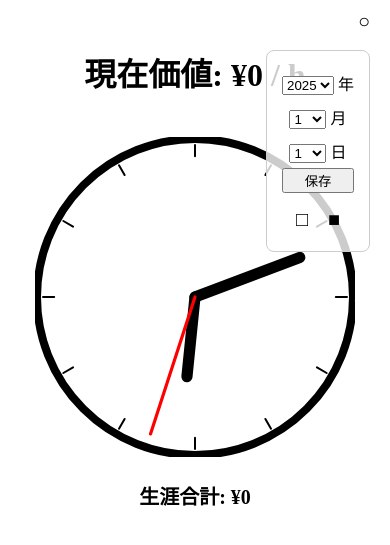
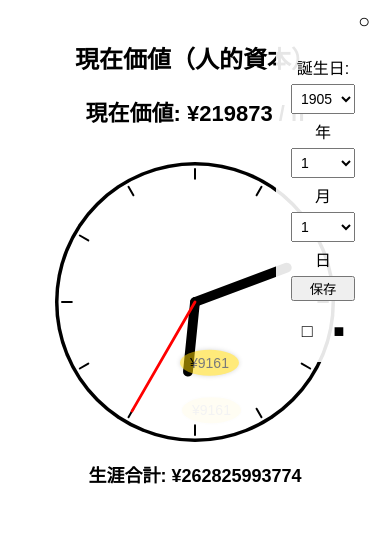
Before and after one commit to babaginji/invest_clock, a Flask app: page / in a window 390 px wide. Shown: the top 545 px of the page. Run offline with Flask 3, Linux system fonts and the light colour scheme.

Commit message:
Fix responsive design for mobile

```diff
--- a/static/style.css
+++ b/static/style.css
@@ -1,76 +1,102 @@
-body.light-theme{
-    --bg-color:#ffffff;
-    --text-color:#000000;
+/* --- 全体コンテナ --- */
+body {
+    font-family: Arial, sans-serif;
+    background-color: white;
+    color: black;
+    margin: 0;
+    padding: 0;
+    text-align: center;
 }
-body.dark-theme{
-    --bg-color:#000000;
-    --text-color:#ffffff;
+
+.container {
+    max-width: 800px;
+    margin: 0 auto;
+    padding: 20px;
 }
-body{
-    background-color: var(--bg-color);
-    color: var(--text-color);
-    transition: background-color 0.3s,color 0.3s;
+
+/* --- 誕生日入力ボックス --- */
+.birthday-box {
+    position: absolute;
+    top: 40px;
+    right: 20px;
+    background: rgba(255,255,255,0.9);
+    padding: 15px;
+    border-radius: 8px;
+    display: flex;
+    flex-direction: column;
+    gap: 5px;
+    z-index: 10;
 }
-.container{
-    text-align:center;
-    padding:20px;
+
+.birthday-box select {
+    padding: 5px;
+    font-size: 14px;
 }
-.birthday-box{
-    display:none;
-    flex-direction:column;
-    position:absolute;
-    top:50px;
-    right:20px;
-    background:rgba(255,255,255,0.8);
-    border:1px solid #ccc;
-    padding:15px;
-    border-radius:8px;
-    z-index:100;
+
+/* --- 誕生日ボックス表示切替ボタン --- */
+.birthday-toggle {
+    position: absolute;
+    top: 10px;
+    right: 20px;
+    font-size: 20px;
+    cursor: pointer;
+    z-index: 11;
 }
-.select-row{margin:5px 0;}
-.birthday-toggle{
-    position:absolute;
-    top:10px;
-    right:20px;
-    font-size:20px;
-    cursor:pointer;
+
+/* --- テーマ切替ボタン --- */
+.theme-switch {
+    margin-top: 10px;
+    display: flex;
+    gap: 5px;
+    justify-content: center;
 }
-.theme-switch{
-    margin-top:10px;
-    display:flex;
-    gap:10px;
-    justify-content:center;
+.theme-btn {
+    cursor: pointer;
+    font-size: 18px;
+    padding: 5px 8px;
 }
-.theme-btn{
-    cursor:pointer;
-    font-size:20px;
-    padding:5px;
+
+/* --- 時計描画 --- */
+.clock-wrapper {
+    position: relative;
+    display: inline-block;
+    margin-top: 20px;
 }
-.clock-wrapper{
-    position:relative;
-    display:inline-block;
-    margin-top:20px;
+#clockCanvas {
+    display: block;
+    margin: 0 auto;
+    background-color: white;
+    border-radius: 50%;
 }
-#coinContainer{
-    position:absolute;
-    top:0;
-    left:0;
-    width:100%;
-    height:100%;
-    pointer-events:none;
+
+/* --- コインアニメーション --- */
+#coinContainer {
+    position: absolute;
+    top: 0;
+    left: 0;
+    width: 100%;
+    height: 100%;
+    pointer-events: none;
 }
-.coin{
-    position:absolute;
-    top:50%;
-    transform:translateX(-50%);
-    background:gold;
-    border-radius:50%;
-    padding:5px 10px;
-    font-size:14px;
-    box-shadow:0 0 5px rgba(0,0,0,0.3);
+.coin {
+    position: absolute;
+    top: 50%;
+    transform: translateX(-50%);
+    background: gold;
+    border-radius: 50%;
+    padding: 5px 10px;
+    font-size: 14px;
+    box-shadow: 0 0 5px rgba(0,0,0,0.3);
 }
-#totalValue{
-    margin-top:20px;
-    font-size:20px;
-    font-weight:bold;
+
+/* --- 現在価値と生涯合計 --- */
+#timeValue {
+    font-size: 22px;
+    font-weight: bold;
+    margin-top: 10px;
 }
+#totalValue {
+    font-size: 18px;
+    margin-top: 15px;
+    font-weight: bold;
+}
--- a/templates/clock.html
+++ b/templates/clock.html
@@ -3,182 +3,215 @@
 <head>
     <meta charset="UTF-8">
     <meta name="viewport" content="width=device-width, initial-scale=1.0">
-    <title>複利時計（人的資本）</title>
+    <title>複利時計</title>
     <link rel="stylesheet" href="{{ url_for('static', filename='style.css') }}">
 </head>
-<body class="light-theme">
+<body>
     <div class="container">
+        <h2>現在価値（人的資本）</h2>
+
         <!-- 誕生日入力ボックス -->
         <div id="birthdayBox" class="birthday-box">
-            <div class="select-row">
-                <select id="birthYear"></select>
-                <label for="birthYear">年</label>
-            </div>
-            <div class="select-row">
-                <select id="birthMonth"></select>
-                <label for="birthMonth">月</label>
-            </div>
-            <div class="select-row">
-                <select id="birthDay"></select>
-                <label for="birthDay">日</label>
-            </div>
+            <label>誕生日:</label>
+            <select id="birthYear"></select>年
+            <select id="birthMonth"></select>月
+            <select id="birthDay"></select>日
             <button id="saveBirthdayBtn">保存</button>
 
-            <!-- テーマ切り替え -->
+            <!-- テーマ切替 -->
             <div class="theme-switch">
-                <span id="lightBtn" class="theme-btn">□</span>
-                <span id="darkBtn" class="theme-btn">■</span>
+                <span class="theme-btn" id="whiteTheme">□</span>
+                <span class="theme-btn" id="blackTheme">■</span>
             </div>
         </div>
 
-        <!-- 右上のトグルボタン -->
+        <!-- 誕生日入力表示切替 -->
         <div id="birthdayToggle" class="birthday-toggle">○</div>
 
-        <!-- 現在価値の表示 -->
+        <!-- 現在価値表示 -->
         <h1 id="timeValue">現在価値: ¥0 / h</h1>
-
-        <!-- 時計 -->
         <div class="clock-wrapper">
-            <canvas id="clockCanvas" width="320" height="320"></canvas>
+            <canvas id="clockCanvas" width="280" height="280"></canvas>
             <div id="coinContainer"></div>
         </div>
 
-        <!-- 生涯合計表示 -->
-        <h2 id="totalValue">生涯合計: ¥0</h2>
+        <!-- 生涯合計 -->
+        <div id="totalValue">生涯合計: ¥0</div>
     </div>
 
     <script>
+        // --- 設定 ---
         const TARGET_AGE = 84;
         const ANNUAL_INTEREST = 0.07;
+        const DAILY_RATE = Math.pow(1+ANNUAL_INTEREST,1/365.25)-1; // 日利換算
+        const BASE_DAILY_HOURLY = 62400; // 18歳から毎日積立1時間換算
         const COIN_FADE_TIME = 2000;
-const BASE_HOURLY = 62400; // 18歳から毎日積立換算1時間あたり
-let birthDate = null;
-let totalValue = 0;
 
-// --------------------
-// 誕生日入力処理
-// --------------------
-function getAgeFromBirthday(birth, today=new Date()) {
-    let age = today.getFullYear() - birth.getFullYear();
-    let monthDiff = today.getMonth() - birth.getMonth();
-    let dayDiff = today.getDate() - birth.getDate();
-    if (monthDiff < 0 || (monthDiff ===0 && dayDiff<0)) age--;
-    // 年齢日数も計算
-    const past = new Date(today.getFullYear(), birth.getMonth(), birth.getDate());
-    let days = Math.floor((today - past)/ (1000*60*60*24));
-    return {years: age, days: days};
+        // --- 誕生日セレクト初期化 ---
+        const birthYear = document.getElementById('birthYear');
+        const birthMonth = document.getElementById('birthMonth');
+        const birthDay = document.getElementById('birthDay');
+
+        const currentYear = new Date().getFullYear();
+        for(let y=currentYear-120; y<=currentYear; y++){ birthYear.add(new Option(y,y)); }
+        for(let m=1; m<=12; m++){ birthMonth.add(new Option(m,m)); }
+        for(let d=1; d<=31; d++){ birthDay.add(new Option(d,d)); }
+
+        // --- 誕生日取得・保存 ---
+        function getBirthday() {
+            const y = parseInt(birthYear.value);
+            const m = parseInt(birthMonth.value)-1;
+            const d = parseInt(birthDay.value);
+            return new Date(y,m,d);
+        }
+        function saveBirthday() {
+            const bd = getBirthday();
+            localStorage.setItem('userBirthday', bd.toISOString());
+            hideBirthdayBox();
+            updateValues();
         }
 
-function calculateCurrentHourlyValue(birth) {
+        // --- 年齢計算（年+日） ---
+        function calcAge(birthday){
             const today = new Date();
-    const ageData = getAgeFromBirthday(birth, today);
-    const ageYears = ageData.years;
-    const ageDays = ageData.days;
-    const remainingYears = TARGET_AGE - ageYears -1;
-    const remainingDays = 365.25 - ageDays;
-    // 年利7%を年単位複利
-    const annualFV = BASE_HOURLY * Math.pow(1 + ANNUAL_INTEREST, remainingYears);
-    // 日利換算
-    const dailyRate = Math.pow(1+ANNUAL_INTEREST, 1/365.25)-1;
-    const totalFV = annualFV * Math.pow(1 + dailyRate, remainingDays);
-    return totalFV;
+            let years = today.getFullYear() - birthday.getFullYear();
+            let pastBirthdayThisYear = new Date(today.getFullYear(),birthday.getMonth(),birthday.getDate());
+            let days = Math.floor((today - pastBirthdayThisYear)/ (1000*60*60*24));
+            if(days<0){
+                years -=1;
+                const lastBirthday = new Date(today.getFullYear()-1,birthday.getMonth(),birthday.getDate());
+                days = Math.floor((today - lastBirthday)/ (1000*60*60*24));
+            }
+            return {years:years, days:days};
         }
 
-// --------------------
-// 画面更新
-// --------------------
-function updateTimeValue(birth) {
-    const fv_per_hour = calculateCurrentHourlyValue(birth);
-    document.getElementById('timeValue').textContent = `現在価値: ¥${fv_per_hour.toFixed(0)} / h`;
+        // --- 残り期間計算 ---
+        function calcRemainingDays(birthday){
+            const targetDate = new Date(birthday);
+            targetDate.setFullYear(birthday.getFullYear()+TARGET_AGE);
+            const today = new Date();
+            const diffMs = targetDate - today;
+            return diffMs / (1000*60*60*24);
         }
 
-function updateTotalValue() {
-    document.getElementById('totalValue').textContent = `生涯合計: ¥${totalValue.toFixed(0)}`;
+        // --- 現在価値（人的資本）計算 ---
+        function calcCurrentHourly(birthday){
+            const remainingDaysTotal = calcRemainingDays(birthday);
+            const fullYears = Math.floor(remainingDaysTotal/365.25);
+            const remDays = remainingDaysTotal - fullYears*365.25;
+
+            let fv = BASE_DAILY_HOURLY*24; // 1日あたり換算→84歳時点の1時間あたり換算用
+            // 年単位複利で割り戻す
+            fv /= Math.pow(1+ANNUAL_INTEREST, fullYears);
+            // 日単位複利で割り戻す
+            fv /= Math.pow(1+DAILY_RATE, remDays);
+            return fv;
         }
 
-// --------------------
-// 誕生日保存
-// --------------------
-function saveBirthday() {
-    const y = parseInt(document.getElementById('birthYear').value);
-    const m = parseInt(document.getElementById('birthMonth').value);
-    const d = parseInt(document.getElementById('birthDay').value);
-    if (isNaN(y) || isNaN(m) || isNaN(d)) {
-        alert("誕生日を正しく入力してください");
-        return;
-    }
-    birthDate = new Date(y,m-1,d);
-    localStorage.setItem('userBirthday', birthDate.toISOString());
-    updateTimeValue(birthDate);
-    initTotalValue(birthDate);
-    hideBirthdayBox();
+        // --- 生涯合計計算 ---
+        function calcLifetimeTotal(birthday){
+            const ageInfo = calcAge(birthday);
+            const daysSince18 = ((ageInfo.years-18)*365.25)+ageInfo.days;
+            const total = BASE_DAILY_HOURLY*24*daysSince18*Math.pow(1+DAILY_RATE, daysSince18);
+            return total;
         }
 
-function showBirthdayBox() { document.getElementById('birthdayBox').style.display='flex'; }
-function hideBirthdayBox() { document.getElementById('birthdayBox').style.display='none'; }
+        // --- 値更新 ---
+        function updateValues(){
+            const bd = new Date(localStorage.getItem('userBirthday'));
+            const hourly = calcCurrentHourly(bd);
+            document.getElementById('timeValue').textContent = `現在価値: ¥${hourly.toFixed(0)} / h`;
 
-// --------------------
-// 時計描画
-// --------------------
-function drawClock() {
+            const total = calcLifetimeTotal(bd) + hourly;
+            document.getElementById('totalValue').textContent = `生涯合計: ¥${Math.floor(total)}`;
+            return hourly;
+        }
+
+        // --- コインアニメーション ---
+        function startCoinAnimation(valuePerHour){
+            const coinContainer = document.getElementById('coinContainer');
+            const coin = document.createElement('div');
+            coin.className = 'coin';
+            coin.textContent = `¥${Math.floor(valuePerHour/24)}`; // 1秒換算
+            coinContainer.appendChild(coin);
+            const offsetX = (Math.random()-0.5)*40;
+            coin.style.left = `calc(50% + ${offsetX}px)`;
+            coin.animate([
+                { transform:'translateY(0)', opacity:1 },
+                { transform:'translateY(100px)', opacity:0 }
+            ], {duration:COIN_FADE_TIME, easing:'ease-out'});
+            setTimeout(()=>{ coinContainer.removeChild(coin); }, COIN_FADE_TIME);
+        }
+
+        // --- 時計描画 ---
+        function drawClock(hourly){
             const canvas = document.getElementById('clockCanvas');
             const ctx = canvas.getContext('2d');
-    const radius = canvas.height /2;
+            const radius = canvas.width/2;
             ctx.translate(radius,radius);
             setInterval(()=>{
-        drawFace(ctx, radius);
-        drawTime(ctx, radius);
+                drawFace(ctx,radius);
+                drawTime(ctx,radius);
+                startCoinAnimation(hourly);
             },1000);
         }
 
         function drawFace(ctx,radius){
             ctx.clearRect(-radius,-radius,radius*2,radius*2);
             ctx.beginPath();
-    ctx.arc(0,0,radius-2,0,2*Math.PI);
-    ctx.fillStyle = getComputedStyle(document.body).getPropertyValue('--bg-color');
+            ctx.arc(0,0,radius,0,2*Math.PI);
+            ctx.fillStyle=document.body.style.backgroundColor||'white';
             ctx.fill();
-    ctx.strokeStyle = getComputedStyle(document.body).getPropertyValue('--text-color');
-    ctx.lineWidth = radius*0.05;
+            ctx.strokeStyle='black';
+            ctx.lineWidth=radius*0.05;
             ctx.stroke();
-    for(let num=1;num<=12;num++){
+
+            // 12目盛
+            for(let num=1; num<=12; num++){
                 const ang = num*Math.PI/6;
+                const innerR = radius*0.88;
+                const outerR = radius*0.95;
                 ctx.beginPath();
-        const inner = radius*0.88;
-        const outer = radius*0.95;
-        ctx.moveTo(inner*Math.sin(ang), -inner*Math.cos(ang));
-        ctx.lineTo(outer*Math.sin(ang), -outer*Math.cos(ang));
-        ctx.strokeStyle = getComputedStyle(document.body).getPropertyValue('--text-color');
+                ctx.moveTo(innerR*Math.sin(ang), -innerR*Math.cos(ang));
+                ctx.lineTo(outerR*Math.sin(ang), -outerR*Math.cos(ang));
                 ctx.lineWidth=2;
                 ctx.stroke();
+            }
+
+            // 数字
+            ctx.font=radius*0.15+"px Arial";
+            ctx.textAlign="center";
+            ctx.textBaseline="middle";
+            for(let num=1; num<=12; num++){
+                const ang=num*Math.PI/6;
+                ctx.rotate(ang);
+                ctx.translate(0,-radius*0.75);
+                ctx.rotate(-ang);
+                ctx.fillText(num.toString(),0,0);
+                ctx.rotate(ang);
+                ctx.translate(0,radius*0.75);
+                ctx.rotate(-ang);
             }
         }
 
         function drawTime(ctx,radius){
             const now = new Date();
-    let hour = now.getHours()%12;
-    let min = now.getMinutes();
-    let sec = now.getSeconds();
-    hour = (hour*Math.PI/6)+(min*Math.PI/(6*60))+(sec*Math.PI/(360*60));
+            let hour=now.getHours()%12;
+            let minute=now.getMinutes();
+            let second=now.getSeconds();
+            hour=(hour*Math.PI/6)+(minute*Math.PI/(6*60))+(second*Math.PI/(360*60));
             drawHand(ctx,hour,radius*0.5,radius*0.07);
-    min = (min*Math.PI/30)+(sec*Math.PI/(30*60));
-    drawHand(ctx,min,radius*0.7,radius*0.07);
-    sec = sec*Math.PI/30;
-    drawHand(ctx,sec,radius*0.9,radius*0.02,'red');
-
-    if(birthDate){
-        const fv_per_hour = calculateCurrentHourlyValue(birthDate);
-        const fv_per_second = fv_per_hour /3600;
-        startCoinAnimation(fv_per_second);
-        totalValue += fv_per_second;
-        updateTotalValue();
-    }
+            minute=(minute*Math.PI/30)+(second*Math.PI/(30*60));
+            drawHand(ctx,minute,radius*0.7,radius*0.07);
+            second=second*Math.PI/30;
+            drawHand(ctx,second,radius*0.9,radius*0.02,'red');
         }
 
-function drawHand(ctx,pos,length,width,color=null){
+        function drawHand(ctx,pos,length,width,color='black'){
             ctx.beginPath();
-    ctx.lineWidth = width;
-    ctx.lineCap = 'round';
-    ctx.strokeStyle = color || getComputedStyle(document.body).getPropertyValue('--text-color');
+            ctx.lineWidth=width;
+            ctx.lineCap='round';
+            ctx.strokeStyle=color;
             ctx.moveTo(0,0);
             ctx.rotate(pos);
             ctx.lineTo(0,-length);
@@ -186,67 +219,43 @@ function drawHand(ctx,pos,length,width,color=null){
             ctx.rotate(-pos);
         }
 
-function startCoinAnimation(valuePerSecond){
-    const container = document.getElementById('coinContainer');
-    const coin = document.createElement('div');
-    coin.className='coin';
-    coin.textContent=`¥${valuePerSecond.toFixed(0)}`;
-    container.appendChild(coin);
-    const offsetX=(Math.random()-0.5)*40;
-    coin.style.left=`calc(50%+${offsetX}px)`;
-    coin.animate([{transform:'translateY(0)',opacity:1},{transform:'translateY(100px)',opacity:0}],
-        {duration:COIN_FADE_TIME,easing:'ease-out'});
-    setTimeout(()=>{container.removeChild(coin)},COIN_FADE_TIME);
+        // --- 誕生日ボックス表示切替 ---
+        const birthdayBox = document.getElementById('birthdayBox');
+        const toggle = document.getElementById('birthdayToggle');
+        function showBirthdayBox(){ birthdayBox.style.display='flex'; }
+        function hideBirthdayBox(){ birthdayBox.style.display='none'; }
+        toggle.addEventListener('click',()=>{ birthdayBox.style.display='flex'; });
+        document.addEventListener('click', (e)=>{
+            if(!birthdayBox.contains(e.target) && !toggle.contains(e.target)){
+                hideBirthdayBox();
             }
+        });
 
-function initTotalValue(birth){
-    const ageData = getAgeFromBirthday(birth);
-    const ageInHours = (ageData.years*365.25 + ageData.days)*24;
-    const currentHourly = calculateCurrentHourlyValue(birth);
-    totalValue = ageInHours*currentHourly;
-    updateTotalValue();
+        document.getElementById('saveBirthdayBtn').addEventListener('click', saveBirthday);
+
+        // --- テーマ切替 ---
+        document.getElementById('whiteTheme').addEventListener('click', ()=>{
+            document.body.style.backgroundColor='white';
+            document.body.style.color='black';
+        });
+        document.getElementById('blackTheme').addEventListener('click', ()=>{
+            document.body.style.backgroundColor='black';
+            document.body.style.color='white';
+        });
+
+        // --- 初期化 ---
+        window.onload=function(){
+            const saved = localStorage.getItem('userBirthday');
+            if(saved){
+                const bd = new Date(saved);
+                birthYear.value = bd.getFullYear();
+                birthMonth.value = bd.getMonth()+1;
+                birthDay.value = bd.getDate();
+                hideBirthdayBox();
             }
-
-// --------------------
-// セレクトボックス初期化
-// --------------------
-function initBirthdaySelectors(){
-    const yearSel=document.getElementById('birthYear');
-    const monthSel=document.getElementById('birthMonth');
-    const daySel=document.getElementById('birthDay');
-    const thisYear = new Date().getFullYear();
-    for(let y=thisYear;y>=1900;y--){let opt=document.createElement('option');opt.value=y;opt.text=y;yearSel.appendChild(opt);}
-    for(let m=1;m<=12;m++){let opt=document.createElement('option');opt.value=m;opt.text=m;monthSel.appendChild(opt);}
-    for(let d=1;d<=31;d++){let opt=document.createElement('option');opt.text=d;daySel.appendChild(opt);}
+            const hourly = updateValues();
+            drawClock(hourly);
         }
-
-// --------------------
-// テーマ切替
-// --------------------
-function setTheme(theme){
-    if(theme==='dark'){document.body.classList.remove('light-theme');document.body.classList.add('dark-theme');}
-    else{document.body.classList.remove('dark-theme');document.body.classList.add('light-theme');}
-    localStorage.setItem('theme',theme);
-}
-
-// --------------------
-// 初期化
-// --------------------
-window.onload=function(){
-    initBirthdaySelectors();
-    const toggle=document.getElementById('birthdayToggle');
-    const savedBirthday=localStorage.getItem('userBirthday');
-    if(savedBirthday){birthDate=new Date(savedBirthday);hideBirthdayBox();}
-    else showBirthdayBox();
-    toggle.addEventListener('click',showBirthdayBox);
-    document.getElementById('saveBirthdayBtn').addEventListener('click',saveBirthday);
-    document.getElementById('lightBtn').addEventListener('click',()=>setTheme('light'));
-    document.getElementById('darkBtn').addEventListener('click',()=>setTheme('dark'));
-    const savedTheme = localStorage.getItem('theme') || 'light';
-    setTheme(savedTheme);
-    if(birthDate){updateTimeValue(birthDate);initTotalValue(birthDate);}
-    drawClock();
-};
     </script>
 </body>
 </html>
```
Lines whose indentation alone changed are shown as unchanged.
